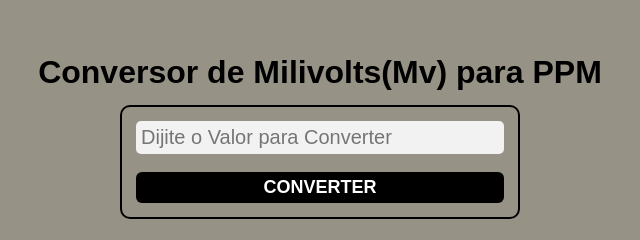
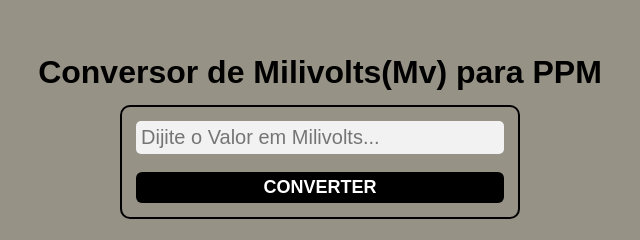
Before and after one commit to alcideskapunda/conversao-de-dados, a plain HTML site: page index.html in a window 1280 px wide. Shown: the part 257-497 px from the top of the page, 320-960 px from the left. Drawn offline with Linux system fonts and the light colour scheme.

Commit message:
........

```diff
--- a/index.html
+++ b/index.html
@@ -11,7 +11,7 @@
         <h1>Conversor de Milivolts(Mv) para PPM</h1>
         <form action="" class="form">
 
-            <input type="text" class="valor" placeholder="Dijite o Valor para Converter">
+            <input type="text" class="valor" placeholder="Dijite o Valor em Milivolts...">
             <button type="submit" class="button">CONVERTER</button>
         </form>
 
```
